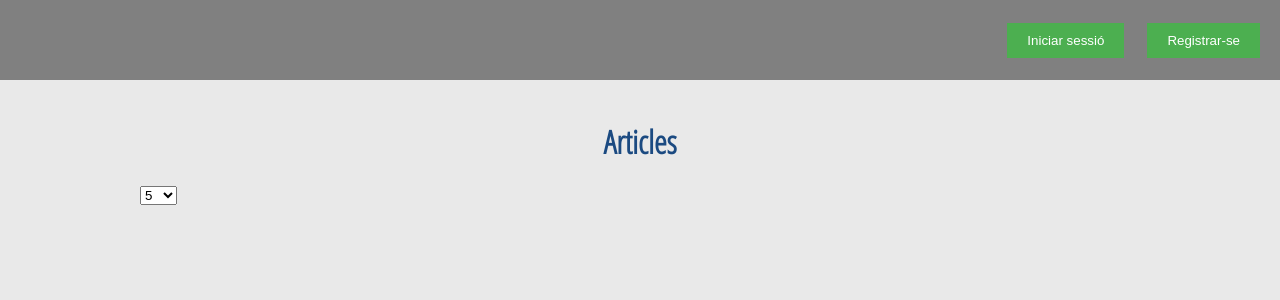
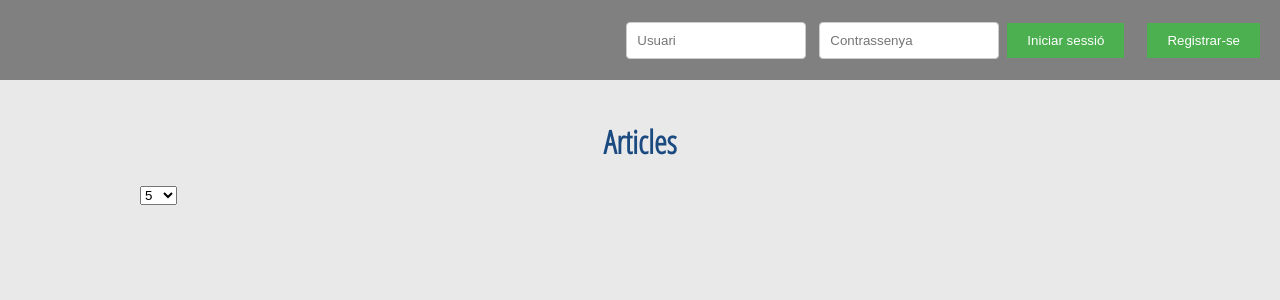
Before and after one commit to dbuesa/sessionsAndUsersControl, a PHP site: page / in a window 1280 px wide. Shown: the top 300 px of the page. Run offline with PHP 8.4, Linux system fonts and the light colour scheme; data that the repository does not hold is empty.

Commit message:
Modificació de header i implementació de login usuari

```diff
--- a/Estils/estils.css
+++ b/Estils/estils.css
@@ -25,6 +25,14 @@ header {
     align-items: center;
     overflow: hidden;
 }
+header input[type="text"],
+header input[type="password"] {
+    padding: 10px;
+    margin: 5px;
+    border: 1px solid #ccc;
+    border-radius: 4px;
+    width: 180px;
+}
 header button {
     background-color: #4CAF50;
     color: white;
@@ -35,14 +43,14 @@ header button {
 }
 
 header button:hover {
-    background-color: #45a049; /* Cambia el color de fondo al pasar sobre el botón */
+    background-color: #45a049;
 }
 
 .contenidor {
     width: 90%;
     max-width: 1000px;
     margin: auto;
-    padding-top: 20px; /* Añade un relleno superior en lugar de margen superior */
+    padding-top: 20px;
 }
 
 h1 {
@@ -50,7 +58,7 @@ h1 {
     text-align: center;
     font-family: 'Open Sans Condensed', sans-serif;
     color: #1b4a81;
-    font-weight: bold; /* Cambia "black" a "bold" para una fuente más negra */
+    font-weight: bold;
 }
 
 .contenidor .articles {
--- a/Vista/index.vista.php
+++ b/Vista/index.vista.php
@@ -11,6 +11,10 @@
 
 	<header>
 		<div>
+			<label for="username"></label>
+			<input type="text" name="username" id="username" placeholder="Usuari">
+			<label for="password"></label>
+			<input type="password" name="password" id="password" placeholder="Contrassenya">
 			<button>Iniciar sessió</button>
 			<button>Registrar-se</button>
 		</div>
```
